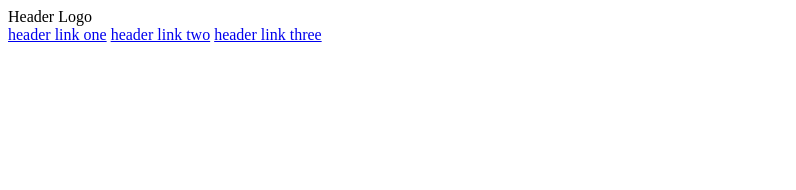
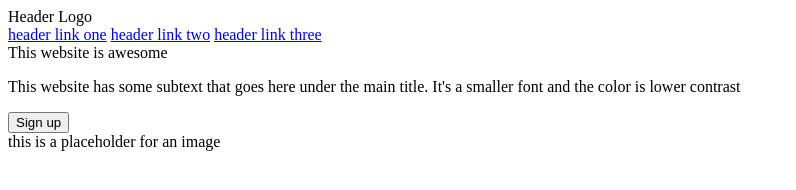
Before and after one commit to giorgio-tran/odin-landing-page, a plain HTML site: page index.html in a window 1280 px wide. Shown: the whole page, without its empty margins (0-796 px from the left). Drawn offline with Linux system fonts and the light colour scheme.

Commit message:
Added all html elements in content-1

```diff
--- a/index.html
+++ b/index.html
@@ -18,6 +18,12 @@
         </div>
     </div>
     <div class="content">
+        <div class="content-1">
+            <div class="content-1-main">This website is awesome</div>
+            <p>This website has some subtext that goes here under the main title. It's a smaller font and the color is lower contrast</p>
+            <button class="content-sign-up"> Sign up</button>
+            <div class="content-placeholder-image"> this is a placeholder for an image</div>
+        </div>
 
     </div>
     <div class="footer">
```
